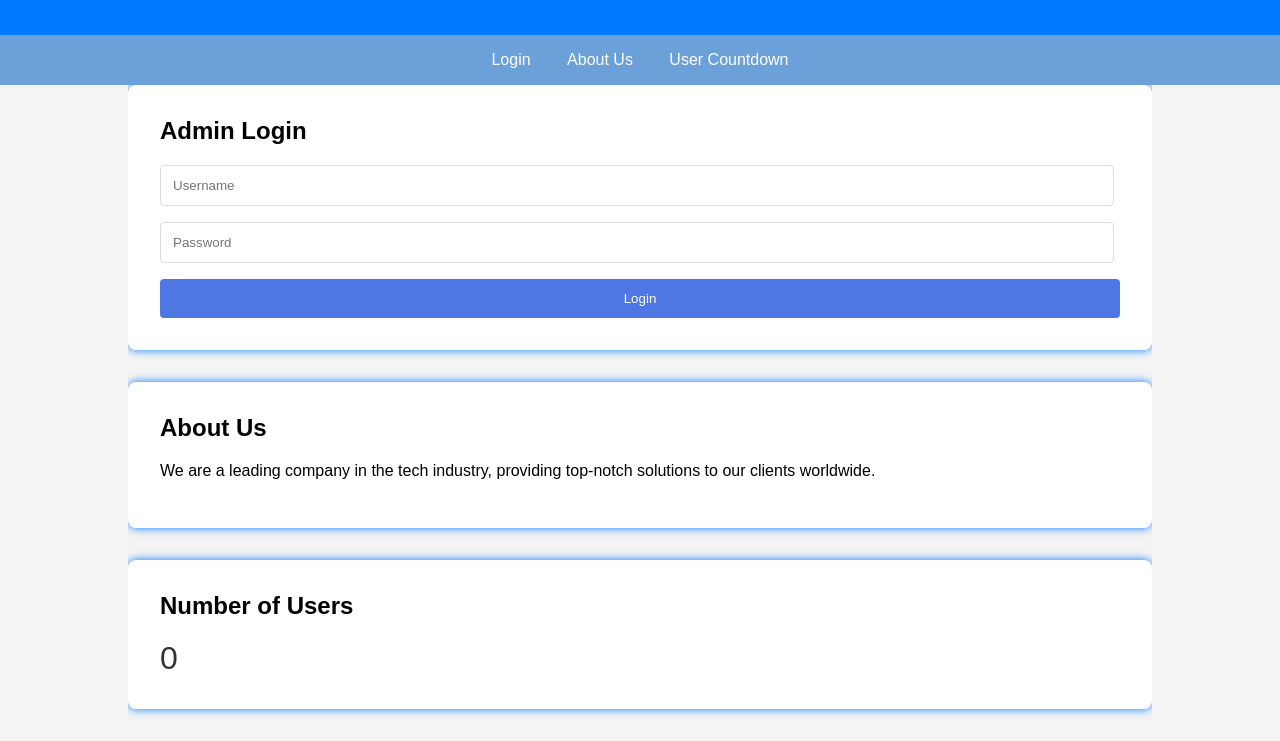
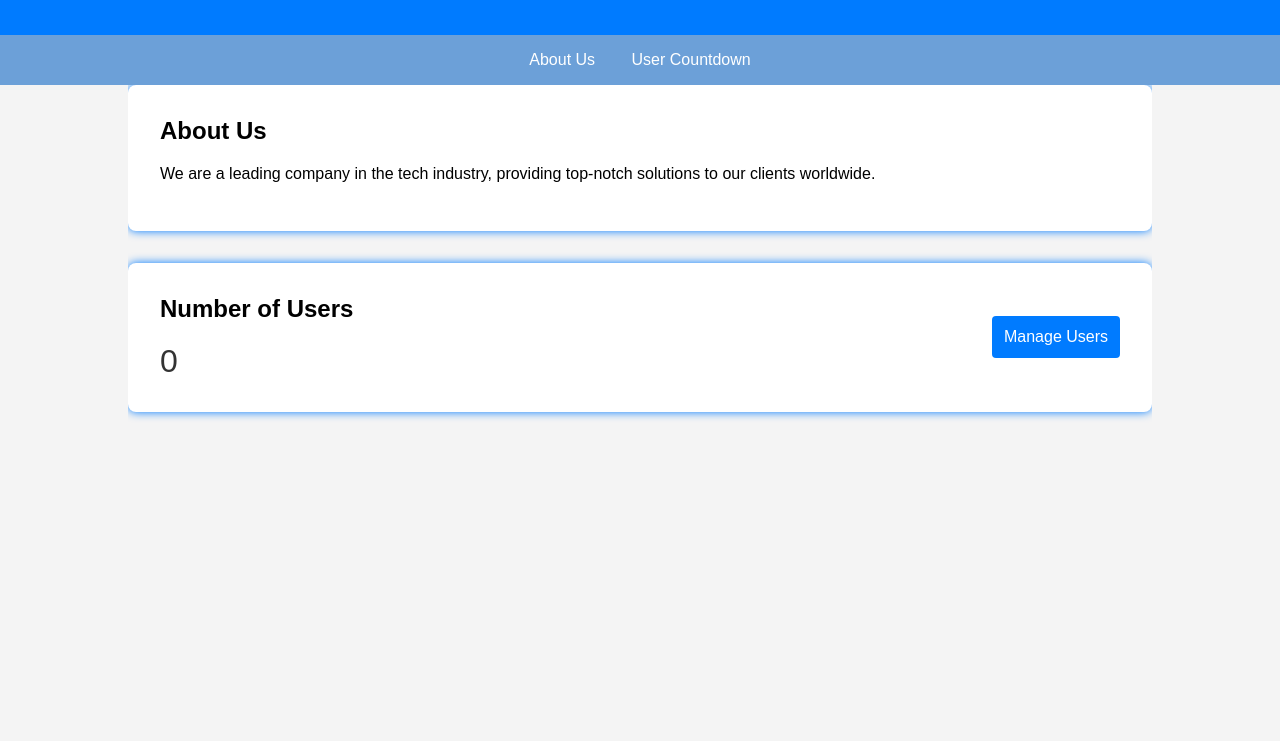
Before and after one commit to NanditaRN06/dita.github.io, a plain HTML site: page dash.html in a window 1280 px wide. Shown: the part 77-818 px from the top of the page. Drawn offline with Linux system fonts and the light colour scheme.

Commit message:
Update dash.html

```diff
--- a/dash.html
+++ b/dash.html
@@ -36,51 +36,46 @@
         .main-content {
             padding: 2rem;
         }
-        .login-section, .about-section, .countdown-section, .manage-users-section {
+        .about-section {
             background: #fff;
             border-radius: 8px;
             box-shadow: 0 0 10px #007bff;
             margin-bottom: 2rem;
             padding: 2rem;
         }
-        .login-section h2, .about-section h2, .countdown-section h2, .manage-users-section h2 {
+        .about-section h2 {
             margin-top: 0;
         }
-        .login-form input {
-            padding: 0.75rem;
-            margin-bottom: 1rem;
-            border: 1px solid #ddd;
-            border-radius: 4px;
-            width: calc(100% - 2rem);
+        .countdown-section {
+            background: #fff;
+            border-radius: 8px;
+            box-shadow: 0 0 10px #007bff;
+            margin-bottom: 2rem;
+            padding: 2rem;
+            display: flex;
+            justify-content: space-between;
+            align-items: center;
         }
-        .login-form button {
-            padding: 0.75rem;
-            background: #4f77e4;
-            color: #fff;
-            border: none;
-            border-radius: 4px;
-            cursor: pointer;
-            width: 100%;
+        .countdown-section h2 {
+            margin-top: 0;
         }
-        .login-form button:hover {
-            background: #555;
+        .countdown {
+            font-size: 2rem;
+            color: #333;
         }
-        .manage-users-button {
-            display: none;
+        .manage-users-link {
             padding: 0.75rem;
             background: #007bff;
             color: #fff;
             border: none;
             border-radius: 4px;
-            cursor: pointer;
-            width: 100%;
+            text-decoration: none;
+            text-align: center;
+            display: inline-block;
+            transition: background 0.3s ease;
         }
-        .manage-users-button:hover {
+        .manage-users-link:hover {
             background: #0056b3;
-        }
-        .countdown {
-            font-size: 2rem;
-            color: #333;
         }
     </style>
 </head>
@@ -89,57 +84,23 @@
         <h1>Admin Dashboard</h1>
     </header>
     <nav>
-        <a href="#login">Login</a>
         <a href="#about">About Us</a>
         <a href="#countdown">User Countdown</a>
     </nav>
     <div class="container">
-        <section id="login" class="login-section">
-            <h2>Admin Login</h2>
-            <form class="login-form" id="loginForm">
-                <input type="text" id="username" placeholder="Username" required>
-                <input type="password" id="password" placeholder="Password" required>
-                <button type="submit">Login</button>
-            </form>
-        </section>
-
         <section id="about" class="about-section">
             <h2>About Us</h2>
             <p>We are a leading company in the tech industry, providing top-notch solutions to our clients worldwide.</p>
         </section>
-
         <section id="countdown" class="countdown-section">
-            <h2>Number of Users</h2>
-            <div class="countdown" id="countdown">0</div>
-        </section>
-
-        <!-- Manage Users Section -->
-        <section id="manageUsers" class="manage-users-section" style="display: none;">
-            <h2>Manage Users</h2>
-            <button class="manage-users-button" id="manageUsersBtn">Manage Users</button>
+            <div>
+                <h2>Number of Users</h2>
+                <div class="countdown" id="countdown">0</div>
+            </div>
+            <a href="manage-users.html" class="manage-users-link">Manage Users</a>
         </section>
     </div>
     <script>
-        document.getElementById('loginForm').addEventListener('submit', function(event) {
-            event.preventDefault();
-
-            const username = document.getElementById('username').value;
-            const password = document.getElementById('password').value;
-
-            if (username === 'admin' && password === 'password') { // Basic check, should be more secure
-                // Hide the login section and show the manage users section
-                document.querySelector('.login-section').style.display = 'none';
-                document.getElementById('manageUsers').style.display = 'block';
-
-                // Add event listener for the Manage Users button
-                document.getElementById('manageUsersBtn').addEventListener('click', function() {
-                    window.location.href = 'manage-users.html'; // Replace with actual URL
-                });
-            } else {
-                alert('Invalid login credentials');
-            }
-        });
-
         // Example countdown script
         let userCount = 0;
         const countdownElement = document.getElementById('countdown');
@@ -147,9 +108,6 @@
         function updateCountdown() {
             countdownElement.textContent = userCount++;
         }
-
-        // Update countdown every 2 seconds for demonstration
-        // setInterval(updateCountdown, 2000);
     </script>
 </body>
 </html>
```
